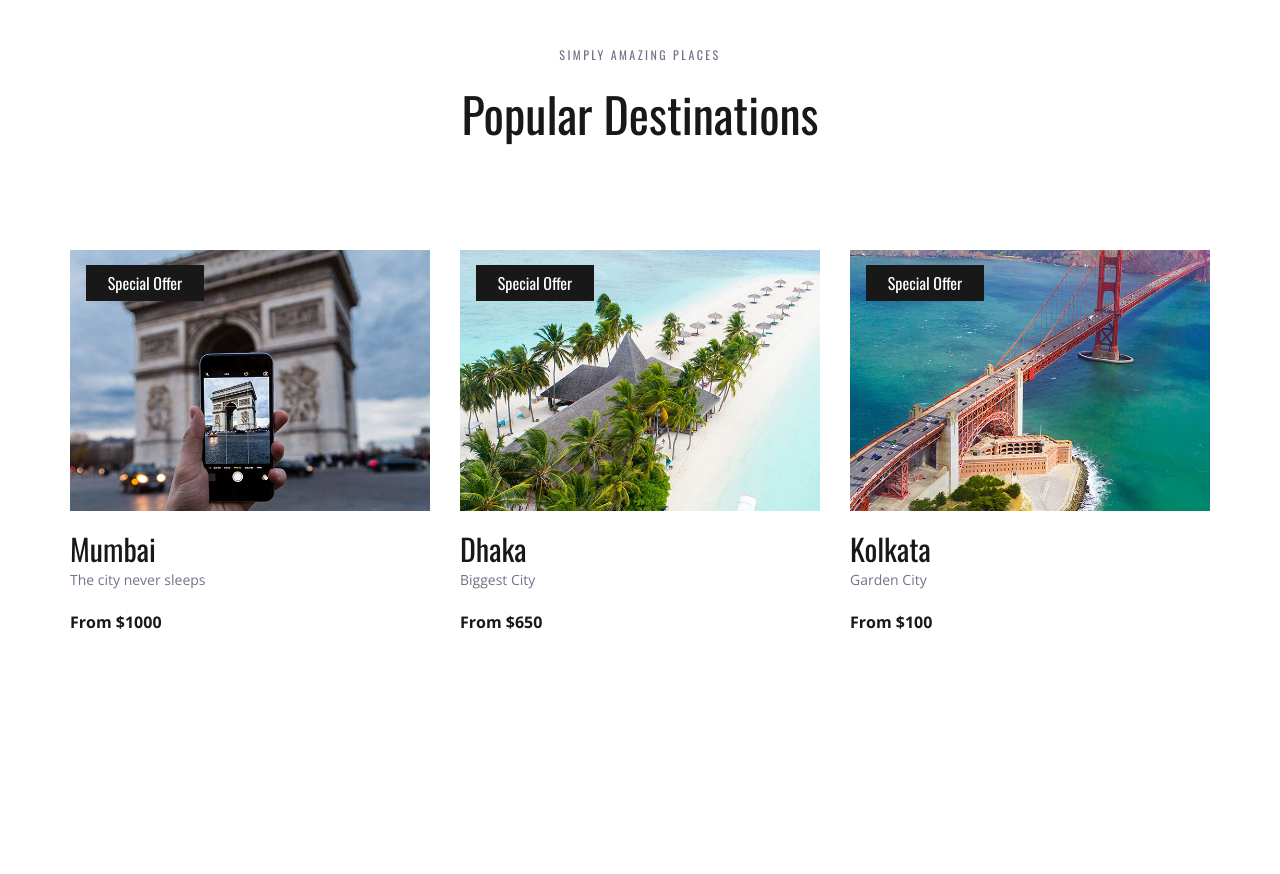
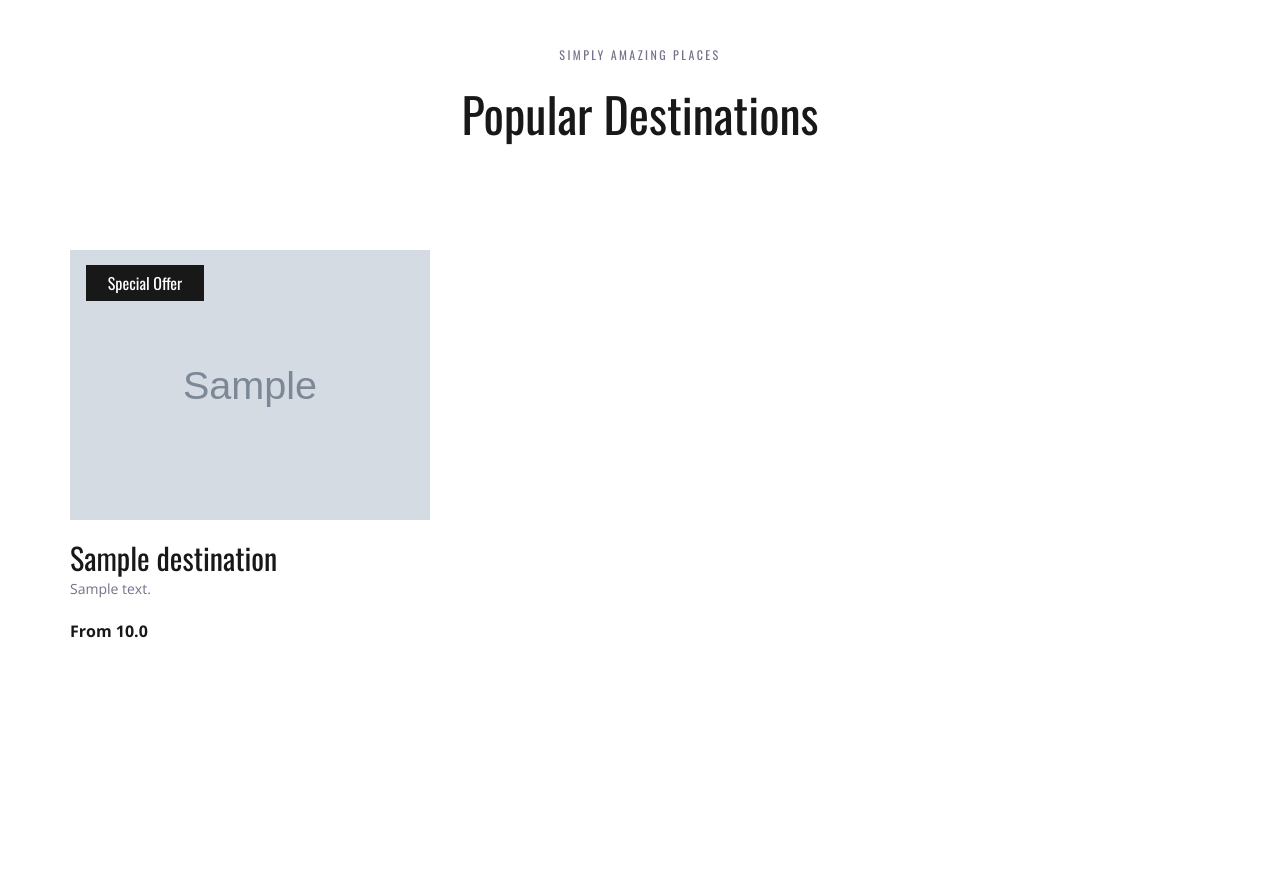
Before and after one commit to gopoma/TravelEasy, a Django app: page / in a window 1280 px wide. Shown: the part 1235-2109 px from the top of the page. Run offline with Django 4.2, Linux system fonts and the light colour scheme; tables that the repository leaves empty hold one stand-in row (values such as "Sample post"); grey boxes marked "Sample" are stand-in pictures; some libraries are stand-ins or nearby versions.

Commit message:
Se han removido las targetas repetidas en home.html, además que se conserva una para que pueda servir como plantilla para que se le inyecten los registros como objectos de la Base de Datos fetcheados por el ORM de Django, finalmente se crearon Destinations en el Admin Panel y se logra apreciar exitosamente que se crea información de manera dinámica, por lo tanto, la página es dinámica

```diff
--- a/src/destinations/views.py
+++ b/src/destinations/views.py
@@ -1,5 +1,8 @@
 from django.shortcuts import render
+from .models import Destination
 
 # Create your views here.
 def home(request):
-    return render(request, "home.html")
+    destinations = Destination.objects.all()
+
+    return render(request, "home.html", {"destinations": destinations})
--- a/src/templates/home.html
+++ b/src/templates/home.html
@@ -280,53 +280,25 @@
 						<div class="destinations_container item_grid">
 
 
-							<!-- Destination -->
+							<!-- Destinations -->
+                            {% for destination in destinations %}
 							<div class="destination item">
 								<div class="destination_image">
-									<img src="{% static 'images/destination_4.jpg' %}" alt="image">
-									<div class="spec_offer text-center"><a href="#">Special Offer</a></div>
+									<img src="{{ destination.img.url }}" alt="image">
+                                    {% if destination.is_on_offer %}
+									    <div class="spec_offer text-center"><a href="#">Special Offer</a></div>
+                                    {% endif %}
 								</div>
 								<div class="destination_content">
-									<div class="destination_title"><a href="destinations.html">Mumbai</a>
+									<div class="destination_title"><a href="destinations.html">{{ destination.name }}</a>
 									</div>
 									<div class="destination_subtitle">
-										<p>The city never sleeps </p>
+										<p>{{ destination.description }}</p>
 									</div>
-									<div class="destination_price">From $1000</div>
+									<div class="destination_price">From {{ destination.price }}</div>
 								</div>
 							</div>
-
-
-							<div class="destination item">
-								<div class="destination_image">
-									<img src="{% static 'images/destination_1.jpg' %}" alt="image">
-									<div class="spec_offer text-center"><a href="#">Special Offer</a></div>
-								</div>
-								<div class="destination_content">
-									<div class="destination_title"><a href="destinations.html">Dhaka</a>
-									</div>
-									<div class="destination_subtitle">
-										<p>Biggest City </p>
-									</div>
-									<div class="destination_price">From $650</div>
-								</div>
-							</div>
-
-
-							<div class="destination item">
-								<div class="destination_image">
-									<img src="{% static 'images/destination_3.jpg' %}" alt="image">
-									<div class="spec_offer text-center"><a href="#">Special Offer</a></div>
-								</div>
-								<div class="destination_content">
-									<div class="destination_title"><a href="destinations.html">Kolkata</a>
-									</div>
-									<div class="destination_subtitle">
-										<p>Garden City </p>
-									</div>
-									<div class="destination_price">From $100</div>
-								</div>
-							</div>
+                            {% endfor %}
 
 
 						</div>
```
Also changed, not shown: src/media/pics/Las-mejores-zonas-donde-alojarse-en-Puno-Peru.jpg (added).
